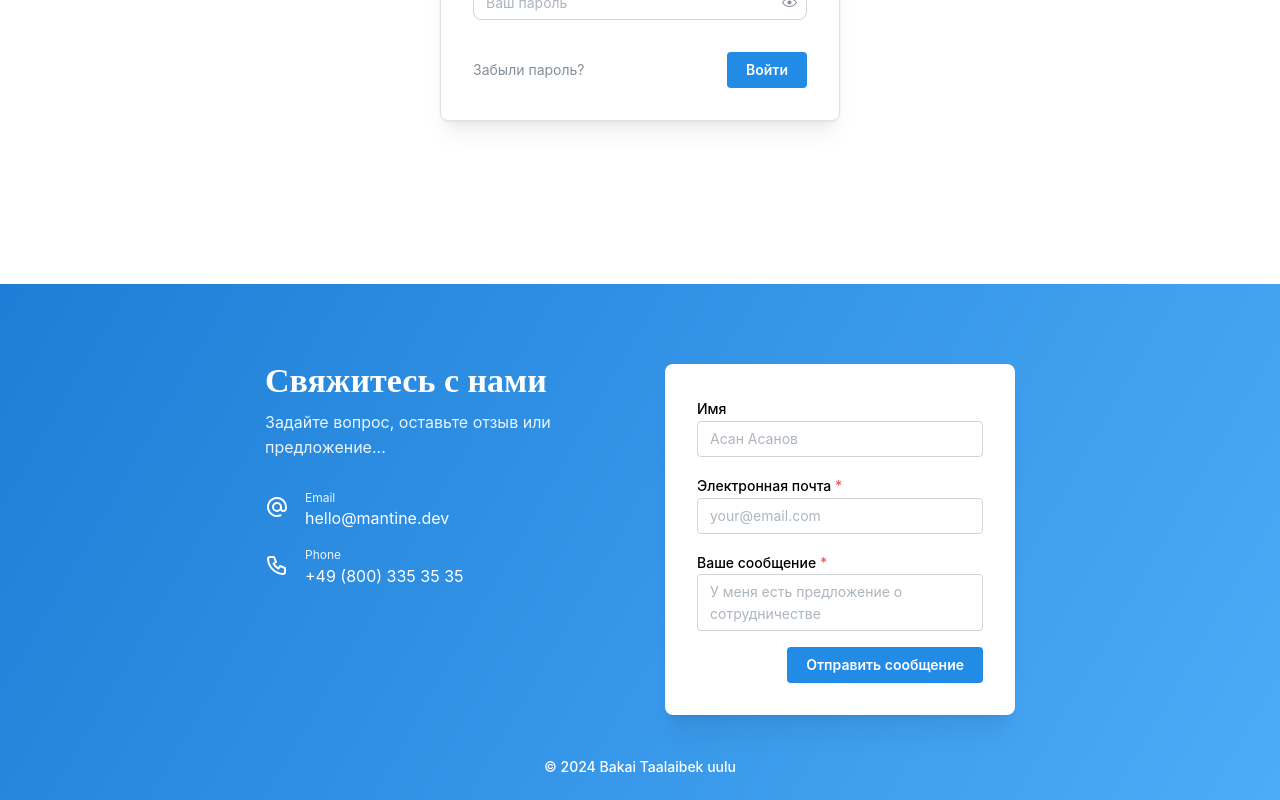
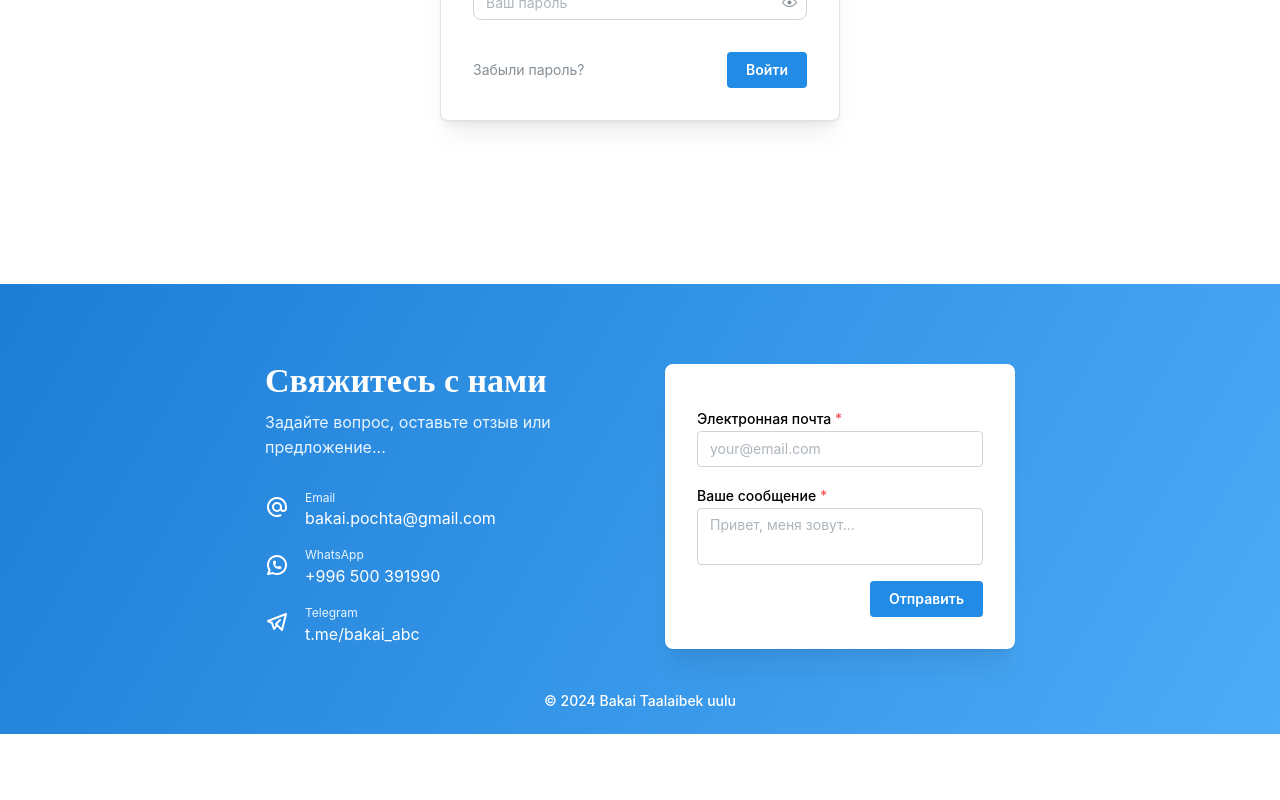
Before and after one commit to bakai-taalaibek/carpool, a Next.js app in the folder client/: page /auth in a window 1280 px wide. Shown: the part 516-1316 px from the top of the page. After the commit the page ends 1250 px from the top, so only its background shows below. Built offline with nearby package versions, Linux system fonts and the light colour scheme.

Commit message:
Add whatsapp and telegram contacts to footer

```diff
--- a/client/app/contactIcons.tsx
+++ b/client/app/contactIcons.tsx
@@ -1,5 +1,12 @@
 import { Text, Box, Stack, rem, Flex } from "@mantine/core";
-import { IconSun, IconPhone, IconMapPin, IconAt } from "@tabler/icons-react";
+import {
+  IconSun,
+  IconPhone,
+  IconMapPin,
+  IconAt,
+  IconBrandWhatsapp,
+  IconBrandTelegram,
+} from "@tabler/icons-react";
 
 interface ContactIconProps
   extends Omit<React.ComponentPropsWithoutRef<"div">, "title"> {
@@ -31,8 +38,17 @@ function ContactIcon({
 }
 
 const MOCKDATA = [
-  { title: "Email", description: "hello@mantine.dev", icon: IconAt },
-  { title: "Phone", description: "+49 (800) 335 35 35", icon: IconPhone },
+  { title: "Email", description: "bakai.pochta@gmail.com", icon: IconAt },
+  {
+    title: "WhatsApp",
+    description: "+996 500 391990",
+    icon: IconBrandWhatsapp,
+  },
+  {
+    title: "Telegram",
+    description: "t.me/bakai_abc",
+    icon: IconBrandTelegram,
+  },
 ];
 
 export function ContactIconsList() {
--- a/client/app/footer.tsx
+++ b/client/app/footer.tsx
@@ -66,30 +66,24 @@ const Footer = forwardRef<HTMLDivElement>(function Footer(_, ref) {
         <GridCol span={{ base: 12, sm: 6 }} w={400} maw={400}>
           <Paper bg="white" p="xl" shadow="lg" radius="md" w="100%">
             <TextInput
-              label="Имя"
-              placeholder="Асан Асанов"
-              {...form.getInputProps("name")}
-            />
-            <TextInput
               label="Электронная почта"
               placeholder="your@email.com"
               required
-              mt="md"
+              mt="xs"
               {...form.getInputProps("email")}
             />
             <Textarea
+              autosize
               required
               label="Ваше сообщение"
-              placeholder="У меня есть предложение о сотрудничестве"
-              minRows={4}
+              placeholder="Привет, меня зовут..."
+              minRows={2}
               mt="md"
               {...form.getInputProps("message")}
             />
 
             <Group justify="flex-end" mt="md">
-              <Button bg="var(--mantine-color-blue-6)">
-                Отправить сообщение
-              </Button>
+              <Button bg="var(--mantine-color-blue-6)">Отправить</Button>
             </Group>
           </Paper>
         </GridCol>
```
